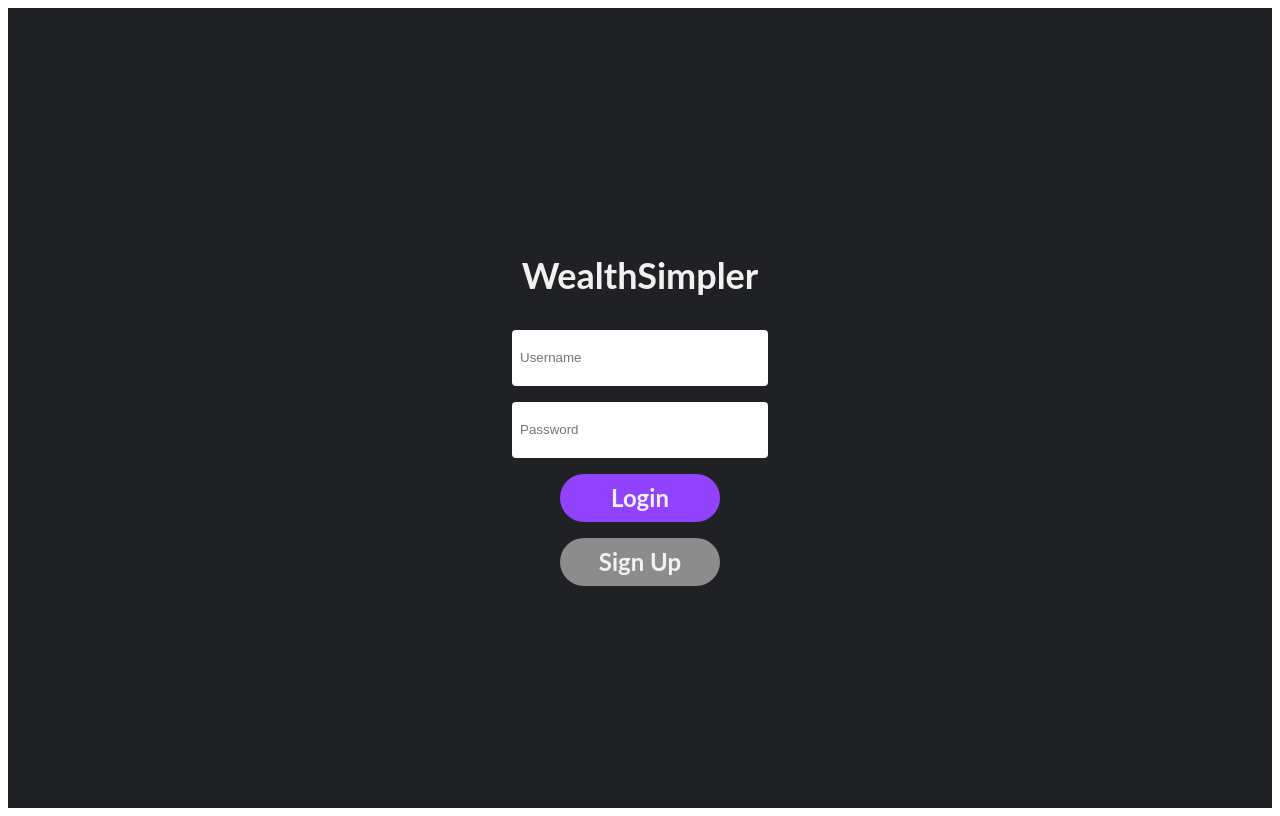
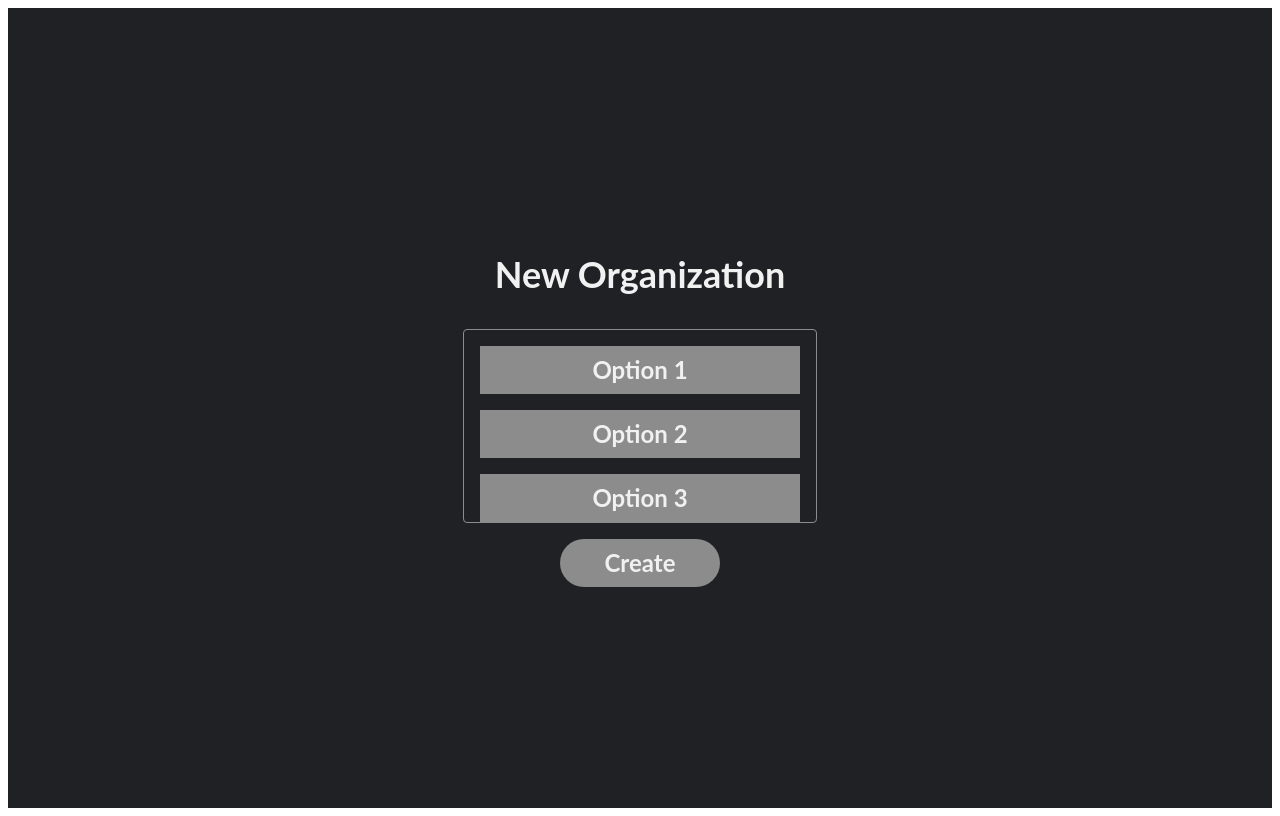
Before and after one commit to nvsriram/WealthSimpler, a React (Vite) app in the folder frontend/: page / in a window 1280 px wide. Built offline with nearby package versions, Linux system fonts and the light colour scheme.

Commit message:
create org page

```diff
--- /dev/null
+++ b/frontend/src/CreateOrg.css
@@ -0,0 +1,65 @@
+/* CreateOrg.css */
+
+.create-org-container {
+    background-color: #202124;
+    display: flex;
+    flex-direction: column;
+    align-items: center;
+    justify-content: center;
+    height: 100vh;
+  }
+
+  h1 {
+    color: var(--light, #F1F1F1);
+    font-size: 2.25rem;
+    font-family: Lato, sans-serif;
+    font-weight: 700;
+    line-height: 120%;
+    margin-bottom: 2rem;
+  }
+
+  .scroll-view {
+    width: 20rem;
+    max-height: 10rem;
+    overflow-y: scroll;
+    padding: 1rem;
+    border: 1px solid var(--gray, #8C8C8C);
+    border-radius: 4px;
+  }
+
+  .option {
+    display: flex;
+    align-items: center;
+    justify-content: center;
+    height: 3rem;
+    background-color: var(--gray, #8C8C8C);
+    color: var(--light, #F1F1F1);
+    font-family: Lato, sans-serif;
+    font-weight: 700;
+    font-size: 1.5rem;
+    margin-bottom: 1rem;
+    cursor: pointer;
+  }
+
+  .option.selected {
+    background-color: var(--purple, #9142FF);
+  }
+
+  .create-org-button {
+    width: 10rem;
+    height: 3rem;
+    border-radius: 24px;
+    background-color: var(--purple, #9142FF);
+    color: var(--light, #F1F1F1);
+    font-family: Lato, sans-serif;
+    font-weight: 700;
+    font-size: 1.5rem;
+    border: none;
+    cursor: pointer;
+    margin-top: 1rem;
+  }
+
+  .create-org-button.disabled {
+    background-color: var(--gray, #8C8C8C);
+    cursor: not-allowed;
+  }
--- /dev/null
+++ b/frontend/src/CreateOrg.tsx
@@ -0,0 +1,65 @@
+// CreateOrg.tsx
+
+import React, { useState } from "react";
+import "./CreateOrg.css";
+
+const CreateOrg: React.FC = () => {
+  const [selectedOption, setSelectedOption] = useState("");
+
+  const handleOptionSelect = (option: string) => {
+    setSelectedOption(option);
+  };
+
+  const handleCreateOrg = () => {
+    if (selectedOption !== "") {
+      // Perform create organization logic
+      console.log(
+        "Creating organization with selected option:",
+        selectedOption
+      );
+    }
+  };
+
+  return (
+    <div className="create-org-container">
+      <h1>New Organization</h1>
+      <div className="scroll-view">
+        <div
+          className={`option ${
+            selectedOption === "Option 1" ? "selected" : ""
+          }`}
+          onClick={() => handleOptionSelect("Option 1")}
+        >
+          Option 1
+        </div>
+        <div
+          className={`option ${
+            selectedOption === "Option 2" ? "selected" : ""
+          }`}
+          onClick={() => handleOptionSelect("Option 2")}
+        >
+          Option 2
+        </div>
+        <div
+          className={`option ${
+            selectedOption === "Option 3" ? "selected" : ""
+          }`}
+          onClick={() => handleOptionSelect("Option 3")}
+        >
+          Option 3
+        </div>
+      </div>
+      <button
+        className={`create-org-button ${
+          selectedOption === "" ? "disabled" : ""
+        }`}
+        onClick={handleCreateOrg}
+        disabled={selectedOption === ""}
+      >
+        Create
+      </button>
+    </div>
+  );
+};
+
+export default CreateOrg;
--- a/frontend/src/Login.css
+++ b/frontend/src/Login.css
@@ -48,7 +48,25 @@
   }
 
   .login-button {
-    background-color: var(--purple, #9142FF);
+    display: flex;
+    width: 11.75rem;
+    height: 3.375rem;
+    padding: 0.73438rem 0rem 0.82813rem 0rem;
+    justify-content: center;
+    align-items: center;
+    flex-shrink: 0;
+    border-radius: 24px;
+    background: var(--purple, #9142FF);
+    box-shadow: 2px 2px 2px 0px #9D6AE3 inset,
+      -2px -2px 2px 0px rgba(61, 16, 124, 0.64) inset,
+      8px 8px 16px 0px rgba(4, 4, 4, 0.80),
+      -8px -8px 12px 0px rgba(39, 39, 44, 0.48);
+    color: var(--light, #F1F1F1);
+    font-size: 2rem;
+    font-family: Lato, sans-serif;
+    font-weight: 700;
+    line-height: 120%;
+    color: var(--white, #FFF);
   }
 
   .signup-button {
--- a/frontend/src/Login.tsx
+++ b/frontend/src/Login.tsx
@@ -6,7 +6,7 @@
     <div className="login-container">
       <h1>WealthSimpler</h1>
       <div className="form-container">
-        <input type="text" placeholder="Username" className="input-field" />
+        <input type="text" placeholder="Email" className="input-field" />
         <input type="password" placeholder="Password" className="input-field" />
         <button className="login-button">Login</button>
         <button className="signup-button">Sign Up</button>
--- a/frontend/src/main.tsx
+++ b/frontend/src/main.tsx
@@ -2,10 +2,11 @@
 import ReactDOM from "react-dom/client";
 import App from "./App.tsx";
 import Login from "./Login.tsx";
+import CreateOrg from "./CreateOrg.tsx";
 import "./index.css";
 
 ReactDOM.createRoot(document.getElementById("root") as HTMLElement).render(
   <React.StrictMode>
-    <Login />
+    <CreateOrg />
   </React.StrictMode>
 );
```
